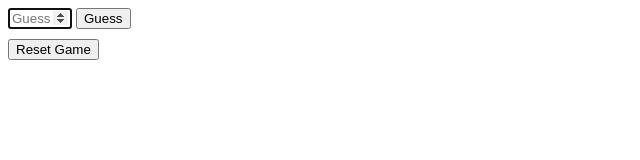
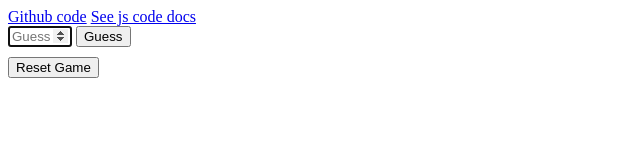
Before and after one commit to VVJS-22/guessing-game-with-docs, a website: page index.html in a window 1280 px wide. Shown: the whole page, without its empty margins (0-640 px from the left). Drawn offline with Linux system fonts and the light colour scheme.

Commit message:
add metadata

```diff
--- a/index.html
+++ b/index.html
@@ -9,6 +9,9 @@
     <script src="./src/index.js" defer></script>
 </head>
 <body>
+    <div>
+        <a href="https://github.com/vvjs-22/guessing-game-with-docs">Github code</a>
+        <a href="/docs">See js code docs</a></div>
     <form onsubmit="checkNumber(this.number.value);return false">
         <input type="number" name="number" id="number" placeholder="Guess a number between 1 to 100" min="1" max="100" required autofocus>
         <button type="submit">Guess</button>
```
Also changed, not shown: package.json (+7 -0 lines).
